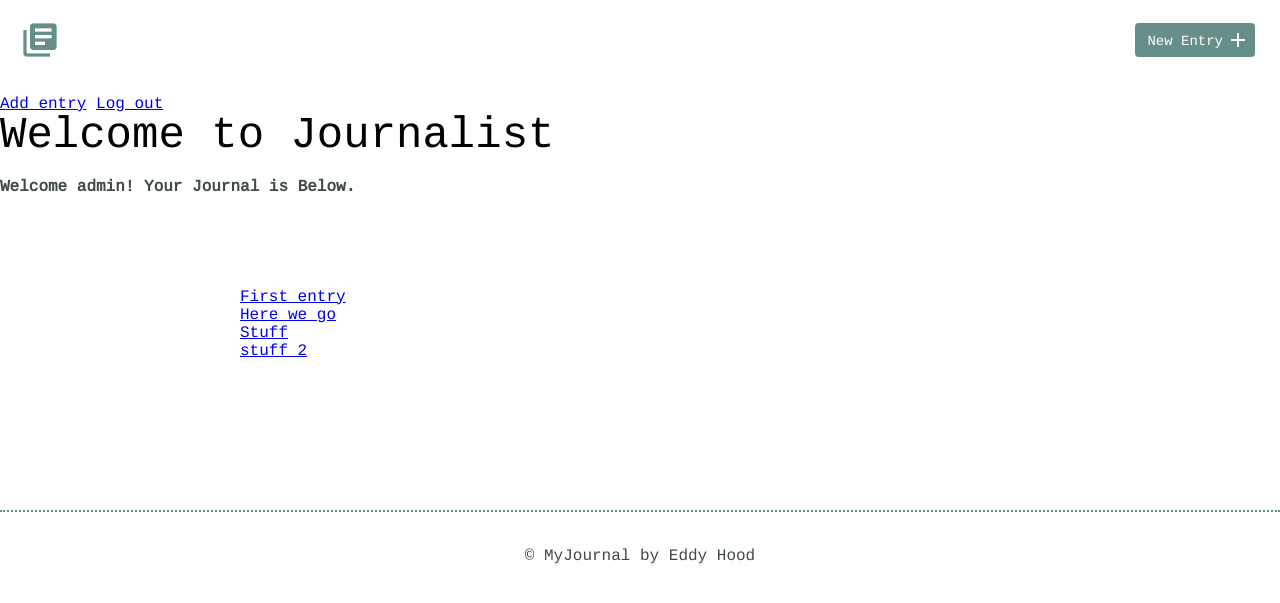
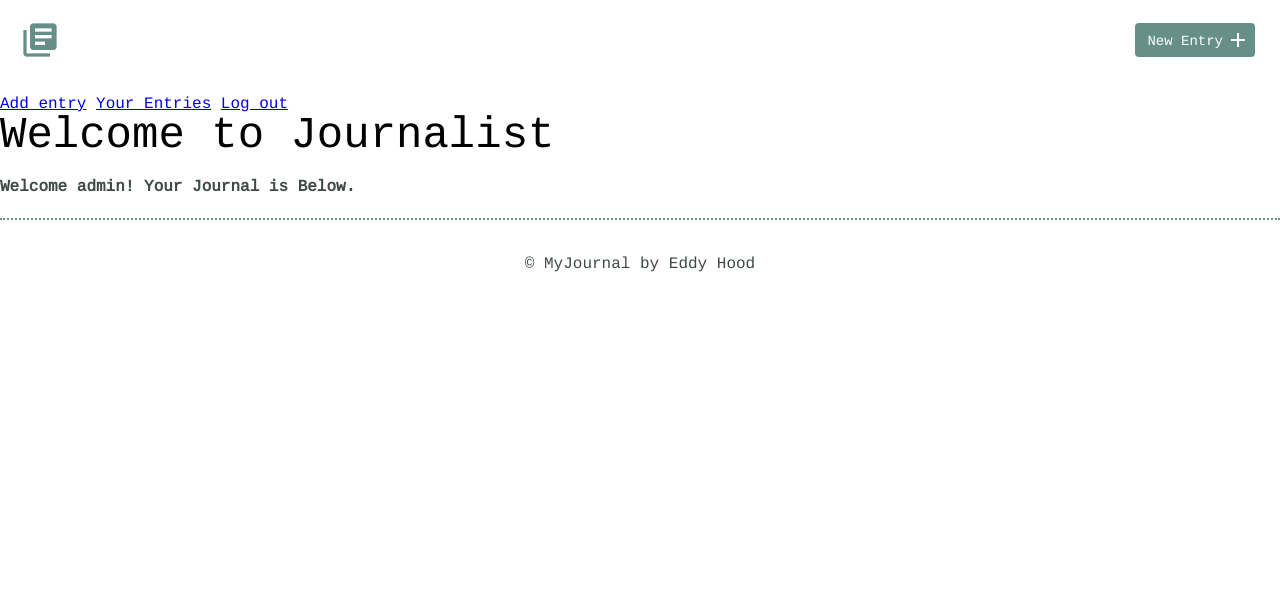
Before and after one commit to eddyhood/project_5, a Flask app: page / in a window 1280 px wide. Shown: the top 603 px of the page. Run offline with Flask 2, Linux system fonts and the light colour scheme; a user stored in the database is signed in; data comes from the database, SQL or seed files in the repository; some libraries are stand-ins or nearby versions.

Commit message:
Added list view

```diff
--- a/project/journalist.py
+++ b/project/journalist.py
@@ -49,12 +49,16 @@ def teardown_request(exception):
     if db is not None:
         db.close()
 
-
 @app.route('/')
 def index():
-    """Home page view"""
+    return render_template('index.html')
+
+
+@app.route('/entries')
+def list():
+    """List view of all entries"""
     entries = models.Journal.select().limit(7)
-    return render_template('index.html', entries=entries)
+    return render_template('entries.html', entries=entries)
 
 
 @app.route('/register', methods=('GET', 'POST'))
--- a/project/templates/index.html
+++ b/project/templates/index.html
@@ -6,16 +6,6 @@
         {% endif %}
         <section>
             <div class="container">
-                <div class="entry-list">
-                {% if entries %}
-                    {% for entry in entries %}
-                        <a href="{{url_for('details', entry_title = entry.title)}}">{{entry.title}}</br></a>
-                    {% endfor %}
-                {% else %}
-                    <p>No journal entries yet.</p>
-                {% endif %}
-                    </article>
-                </div>
             </div>
         </section>
 {% endblock %}
--- a/project/templates/layout.html
+++ b/project/templates/layout.html
@@ -23,6 +23,7 @@
             <nav>
                 {% if current_user.is_authenticated %}
                     <a href="{{ url_for('add_entry')}}">Add entry</a>
+                    <a href="{{ url_for('list')}}">Your Entries</a>
                     <a href="{{ url_for('logout') }}">Log out</a>
                 {% else%}
                     <a href="{{ url_for('register') }}">Register</a>
```
Also changed, not shown: project/templates/entries.html (added, +19 -0 lines).
